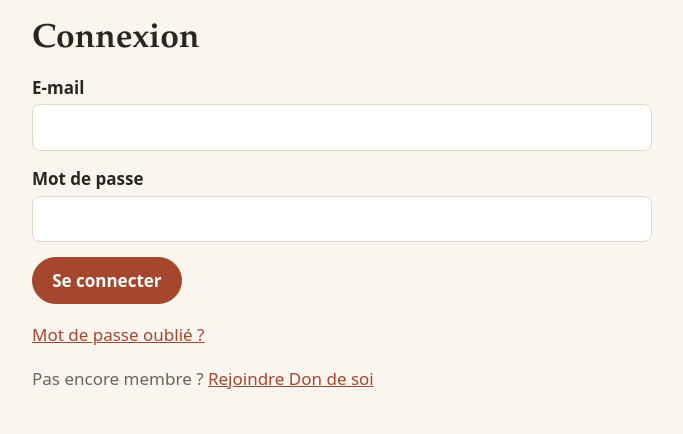
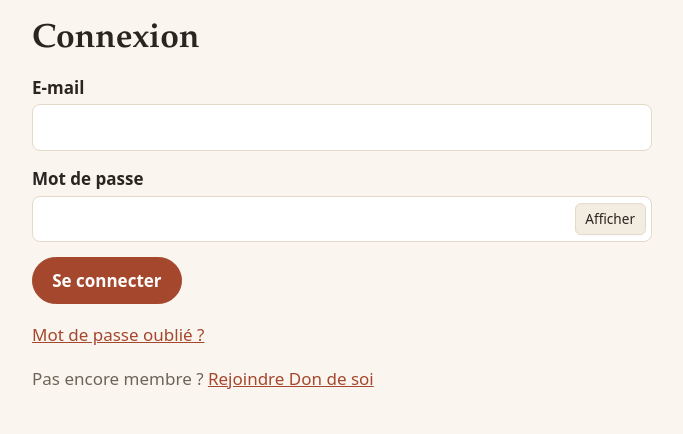
Before and after one commit to anemostec/dondesoi, a Flask app: page /connexion in a window 1280 px wide. Shown: the part 59-493 px from the top of the page, without its empty margins (104-787 px from the left). Run offline with Flask 3, Linux system fonts and the light colour scheme.

Commit message:
feat(auth): bouton Afficher / Masquer sur les champs de mot de passe
Sur toutes les pages (connexion, inscription, nouveau mot de passe, suppression du compte) ; le mot de passe est remasqué à l'envoi du formulaire.

Co-Authored-By: Claude Opus 5.5 <noreply@anthropic.com>

```diff
--- /dev/null
+++ b/dondesoi/static/motdepasse.js
@@ -0,0 +1,34 @@
+/* Bouton « Afficher / Masquer » sur chaque champ de mot de passe, pour vérifier ce
+ * que l'on tape. Le mot de passe enregistré, lui, ne peut jamais être affiché :
+ * le site n'en garde qu'une empreinte chiffrée. */
+(function () {
+  "use strict";
+  document.querySelectorAll('input[type="password"]').forEach(function (input) {
+    var wrap = document.createElement("div");
+    wrap.className = "password-wrap";
+    input.parentNode.insertBefore(wrap, input);
+    wrap.appendChild(input);
+
+    var button = document.createElement("button");
+    button.type = "button";
+    button.className = "password-toggle";
+    button.setAttribute("aria-controls", input.id || "");
+    var update = function () {
+      var visible = input.type === "text";
+      button.textContent = visible ? "Masquer" : "Afficher";
+      button.setAttribute("aria-label", visible ? "Masquer le mot de passe" : "Afficher le mot de passe");
+      button.setAttribute("aria-pressed", visible ? "true" : "false");
+    };
+    button.addEventListener("click", function () {
+      input.type = input.type === "password" ? "text" : "password";
+      update();
+      input.focus();
+    });
+    // Par prudence, le mot de passe est de nouveau masqué au moment d'envoyer le formulaire.
+    if (input.form) {
+      input.form.addEventListener("submit", function () { input.type = "password"; update(); });
+    }
+    update();
+    wrap.appendChild(button);
+  });
+})();
--- a/dondesoi/static/style.css
+++ b/dondesoi/static/style.css
@@ -209,3 +209,11 @@ input[type=file] { font: inherit; max-width: 100%; }
 @media (max-width: 620px) {
   .photo-buttons .photo-btn { flex: 1 1 100%; justify-content: center; padding: .8rem 1rem; }
 }
+
+/* Afficher / masquer le mot de passe */
+.password-wrap { position: relative; }
+.password-wrap input { padding-right: 6.2rem; }
+.password-toggle { position: absolute; top: 50%; right: .4rem; transform: translateY(-50%);
+  background: var(--surface-2); color: var(--text); border: 1px solid var(--border);
+  border-radius: 6px; padding: .25rem .6rem; font: inherit; font-size: .85rem; cursor: pointer; }
+.password-toggle:hover { border-color: var(--accent); color: var(--accent); }
--- a/dondesoi/templates/base.html
+++ b/dondesoi/templates/base.html
@@ -60,5 +60,6 @@
       <a href="{{ url_for('main.contribuer') }}#ia">Don de soi est ouvert à l'intelligence artificielle</a>.</p>
   </div>
 </footer>
+<script src="{{ url_for('static', filename='motdepasse.js') }}" defer></script>
 </body>
 </html>
```
